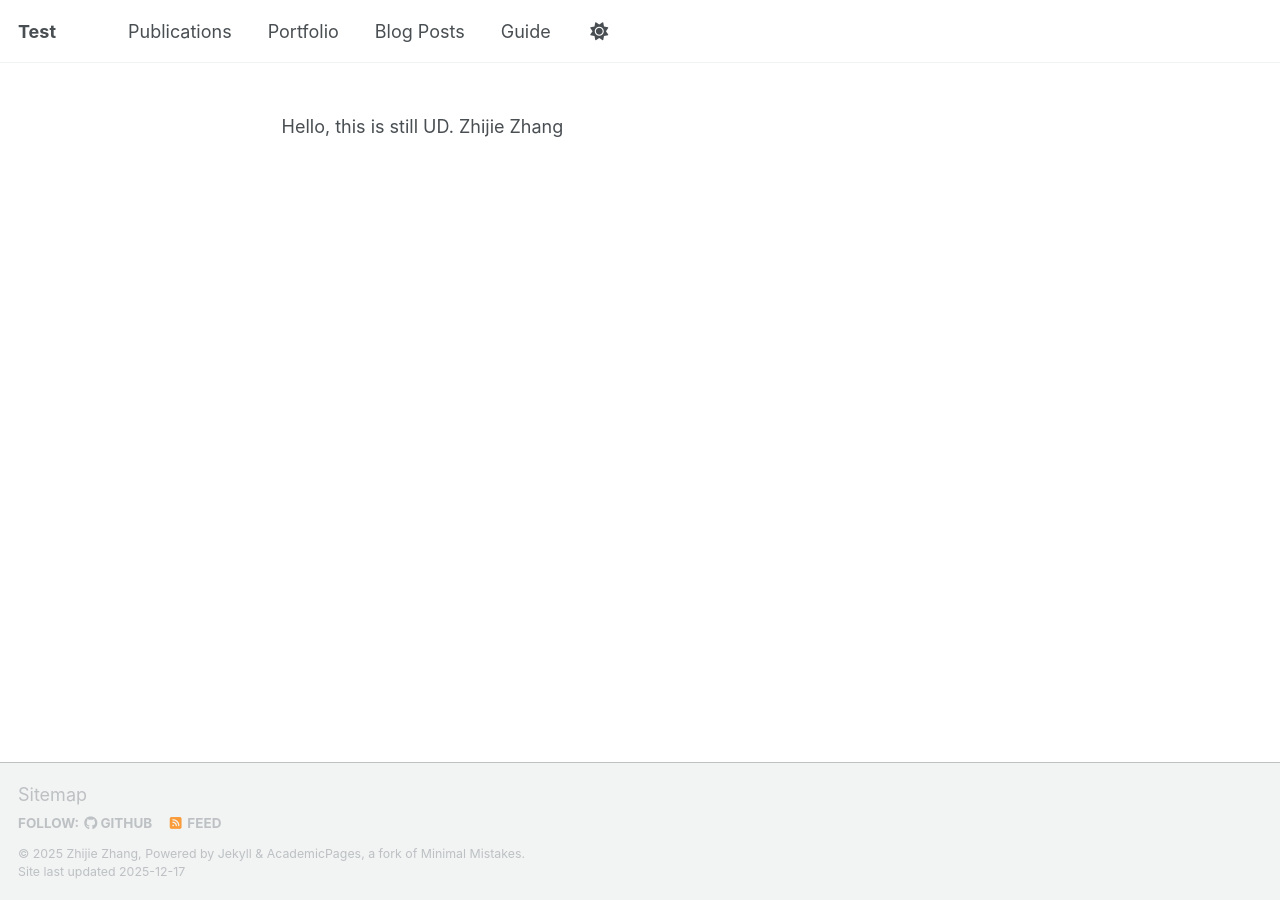
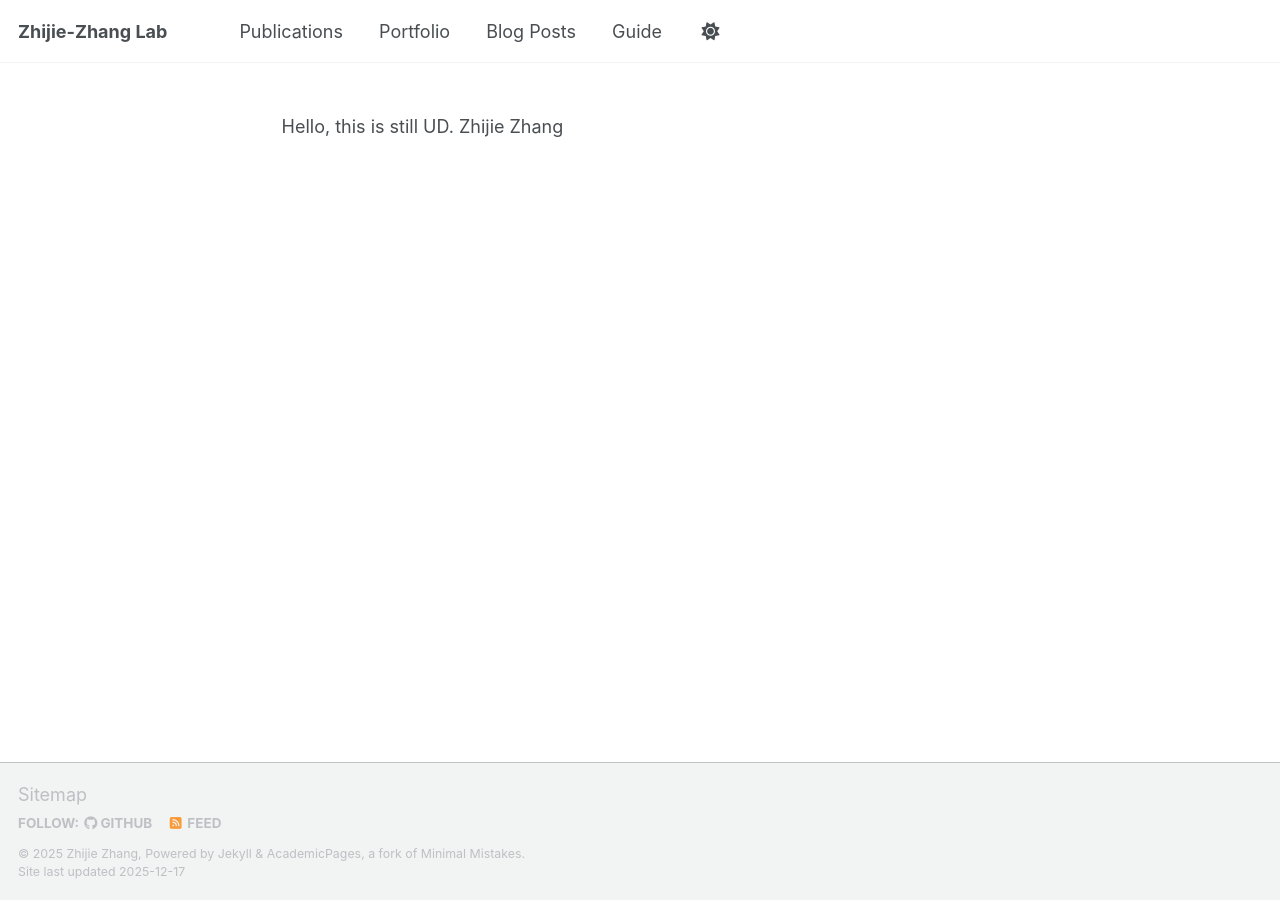
Before and after one commit to zhijiezhang-lab/zhijiezhang-lab.github.io, a Jekyll site: the page built from _pages/about.md, in a window 1280 px wide. Built offline with Jekyll 4.4.1, drawn with Linux system fonts in a browser that asks for light colours; a script bundle is joined from its source files by our own code; library files that are not in the unit come from our copies.

Commit message:
Update _config.yml

```diff
--- a/_config.yml
+++ b/_config.yml
@@ -9,7 +9,7 @@
 # Basic Site Settings
 locale                   : "en-US"
 site_theme               : "default" # Currently available options are "default", "air"
-title                    : "Test"
+title                    : "Zhijie-Zhang Lab"
 title_separator          : "-"
 name                     : &name "Zhijie Zhang"
 description              : &description "Your Name's academic portfolio"   # Update this with a general description of your site, this is the default if not overridden by a page
```
